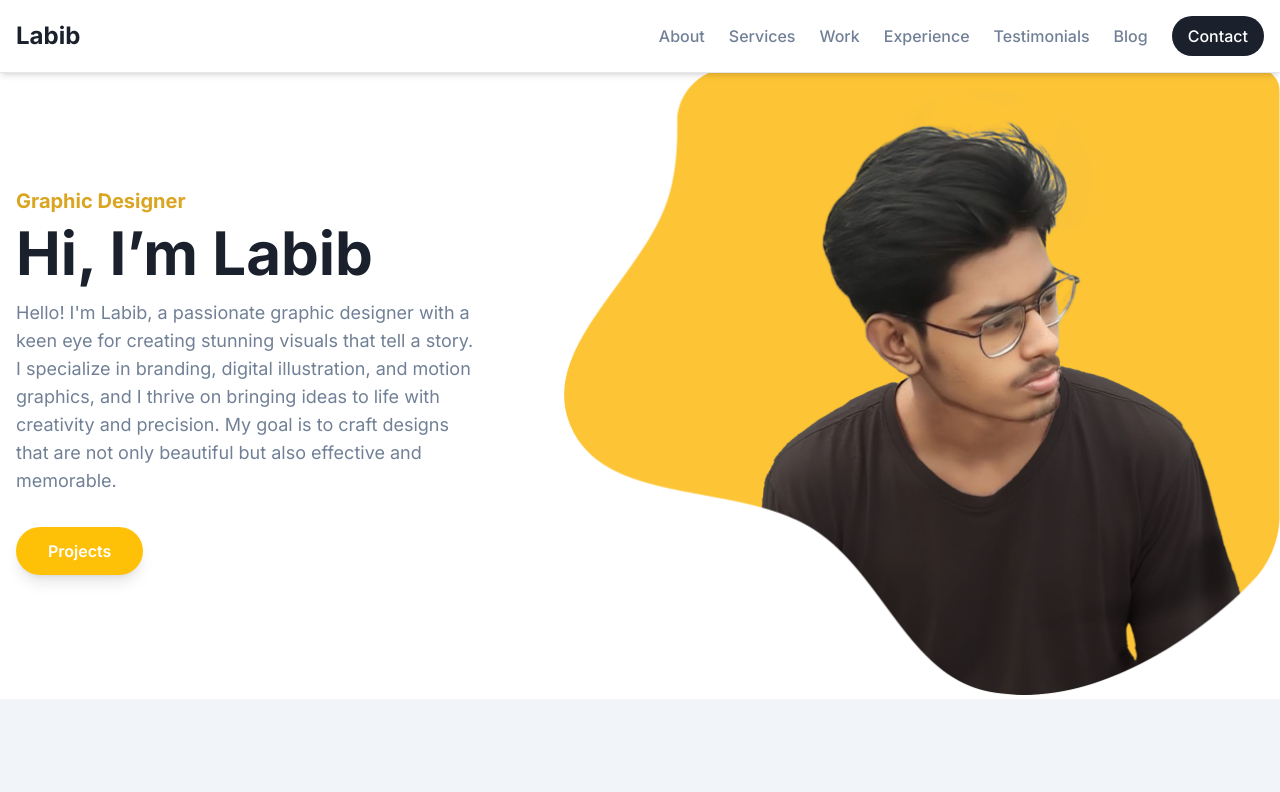
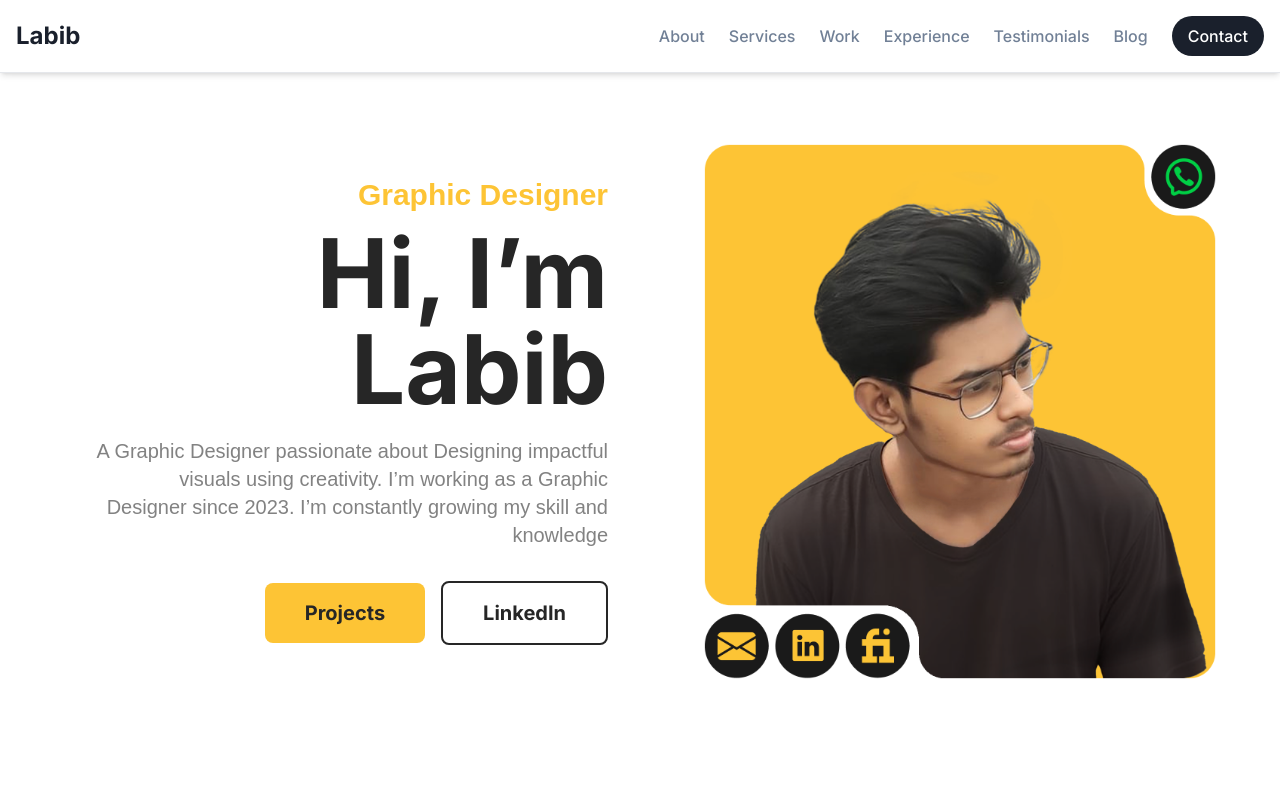
Before and after one commit to Labib778/delivery-frontend, a plain HTML site: page index.html in a window 1280 px wide. Shown: the top 792 px of the page. Drawn offline with nearby package versions, Linux system fonts and the light colour scheme.

Commit message:
Update index.html

```diff
--- a/index.html
+++ b/index.html
@@ -1,3 +1,4 @@
+
 <!DOCTYPE html>
 <html lang="en" class="scroll-smooth">
 <head>
@@ -24,9 +25,15 @@
                         'subtle-gray': '#718096', // A neutral gray for secondary text
                         'accent-gold': '#FFC107', // Keeping this for other accents
                         'slate-100': '#F1F5F9',
+                        'custom-yellow': '#FDC435',
+                        'dark-gray': '#262626',
+                        'medium-gray': '#828282',
+                        'off-white': '#F9FAFB',
+                        'whatsapp-green': '#25D366'
                     },
                     fontFamily: {
                         inter: ['Inter', 'sans-serif'],
+                        nunito: ['Nunito', 'sans-serif'],
                     }
                 }
             }
@@ -119,28 +126,51 @@
         </nav>
     </header>
     <main class="pt-16">
-        <section id="hero" class="py-1 md:py-1 bg-white text-dark-text relative overflow-hidden">
-            <div class="max-w-screen-2xl mx-auto">
-                <div class="flex flex-col-reverse md:flex-row items-center md:justify-center gap-12">
-                    <div class="text-center md:text-left md:w-2/5 px-4">
-                        <p class="text-accent-yellow font-bold text-lg md:text-xl mb-2">Graphic Designer</p>
-                        <h1 class="font-bold text-4xl md:text-6xl leading-tight mb-4">Hi, I’m Labib</h1>
-                        <p class="text-subtle-gray text-base md:text-lg leading-relaxed max-w-lg mx-auto md:mx-0">
-                            Hello! I'm Labib, a passionate graphic designer with a keen eye for creating stunning visuals that tell a story. I specialize in branding, digital illustration, and motion graphics, and I thrive on bringing ideas to life with creativity and precision. My goal is to craft designs that are not only beautiful but also effective and memorable.
-                        </p>
-                        <a href="#work" class="mt-8 inline-block bg-accent-gold text-white font-semibold py-3 px-8 rounded-full shadow-lg hover:bg-accent-yellow transition-colors duration-300">
-                            Projects
-                        </a>
-                    </div>
-                    <div class="w-full md:w-3/5 mx-auto mt-0 md:mt-0 transform transition-transform duration-500 hover:scale-100">
-                        <img src="https://raw.githubusercontent.com/Labib778/delivery-frontend/9d89d0e2d152a7677962a1089c9607dcb44e70c9/images/Profile_Image.png"
-                             alt="Profile picture of Labib"
-                             class="w-full h-auto rounded-3xl"
-                             onerror="this.onerror=null; this.src='https://placehold.co/400x400/E2E8F0/1A202C?text=Image+Not+Found'">
-                    </div>
-                </div>
+        <!-- Hero Section -->
+<main class="w-full max-w-screen-2xl mx-auto px-4 sm:px-8 lg:px-16 pt-20 pb-48">
+    <div class="flex flex-col md:flex-row items-center justify-between gap-16 lg:gap-24">
+
+        <!-- Image Section (Right on Desktop) -->
+        <div class="relative w-full max-w-sm sm:max-w-lg md:w-1/2 order-1 md:order-2 flex-shrink-0">
+            <!-- Main portfolio image -->
+            <img
+                src="https://raw.githubusercontent.com/Labib778/delivery-frontend/52a1cf8f521e4bd18dcccbd873e2da0fcc14b8f1/images/portfolio.png"
+                alt="Portfolio image for Labib, a graphic designer"
+                class="w-full h-auto"
+            >
+
+            <!-- Icons (Positioned over the image) -->
+            <a href="#" class="absolute top-4 right-4 w-11 h-11" aria-label="WhatsApp"></a>
+            <div class="absolute bottom-4 left-4 flex space-x-2">
+                <a href="#" class="w-11 h-11" aria-label="Email"></a>
+                <a href="#" class="w-11 h-11" aria-label="LinkedIn"></a>
+                <a href="#" class="w-11 h-11" aria-label="Figma"></a>
             </div>
-        </section>
+        </div>
+
+        <!-- Text Content Section (Left on Desktop, Right-aligned) -->
+        <div class="w-full md:w-1/2 flex flex-col items-start md:items-end text-left md:text-right order-2 md:order-1">
+            <span class="text-custom-yellow font-nunito font-bold text-xl lg:text-3xl">
+                Graphic Designer
+            </span>
+            <h1 class="text-dark-gray font-inter font-bold text-5xl lg:text-7xl xl:text-8xl my-3">
+                Hi, I’m Labib
+            </h1>
+            <p class="text-medium-gray font-nunito text-base lg:text-xl leading-relaxed max-w-lg mt-2">
+                A Graphic Designer passionate about Designing impactful visuals using creativity. I’m working as a Graphic Designer since 2023. I’m constantly growing my skill and knowledge
+            </p>
+            <div class="flex items-center space-x-4 mt-8">
+                <a href="#" class="bg-custom-yellow text-dark-gray font-bold py-4 px-10 rounded-lg transition hover:opacity-90 text-xl">
+                    Projects
+                </a>
+                <a href="#" class="border-2 border-dark-gray text-dark-gray font-bold py-4 px-10 rounded-lg transition hover:bg-gray-100 text-xl">
+                    LinkedIn
+                </a>
+            </div>
+        </div>
+
+    </div>
+</main>
         <section class="py-12 md:py-24 bg-light-primary" id="about-me">
             <div class="container mx-auto px-4 ">
                 <div class="text-center mb-12">
```
